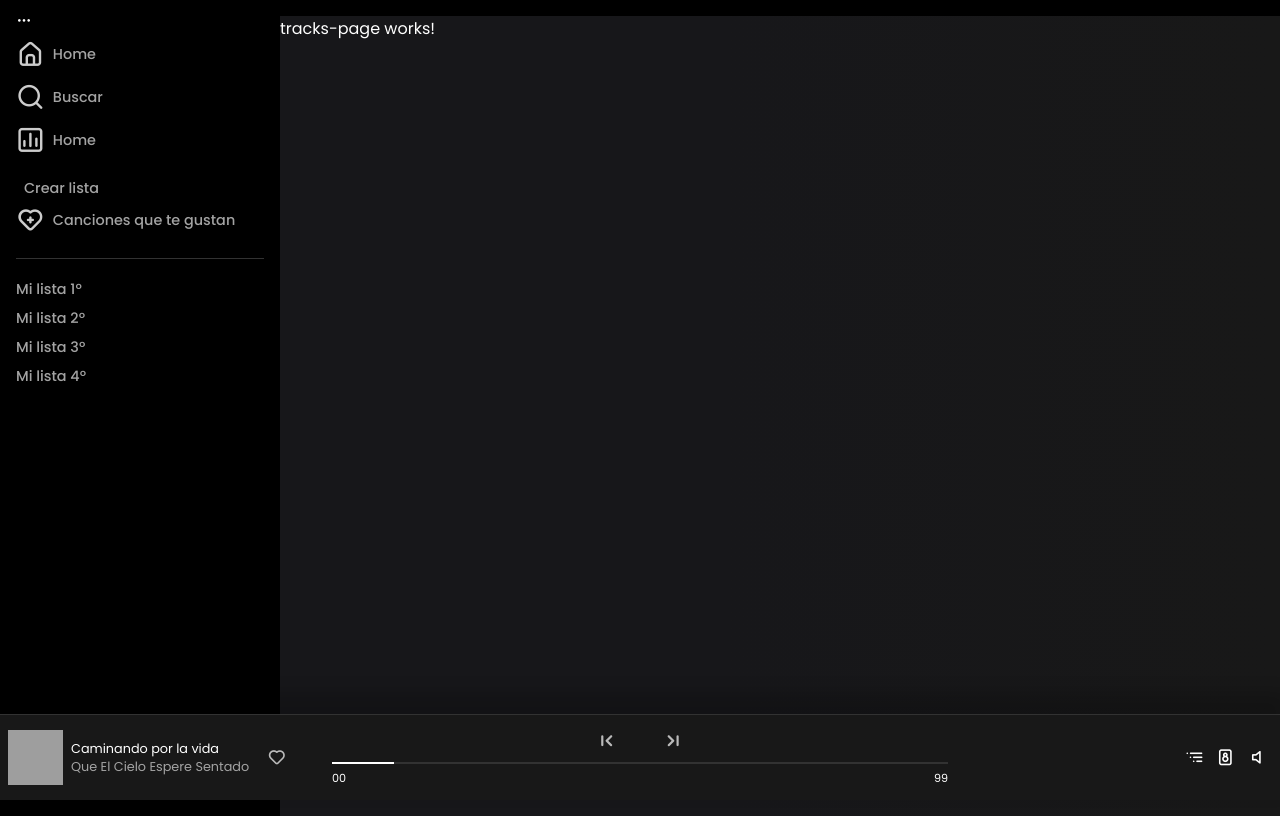
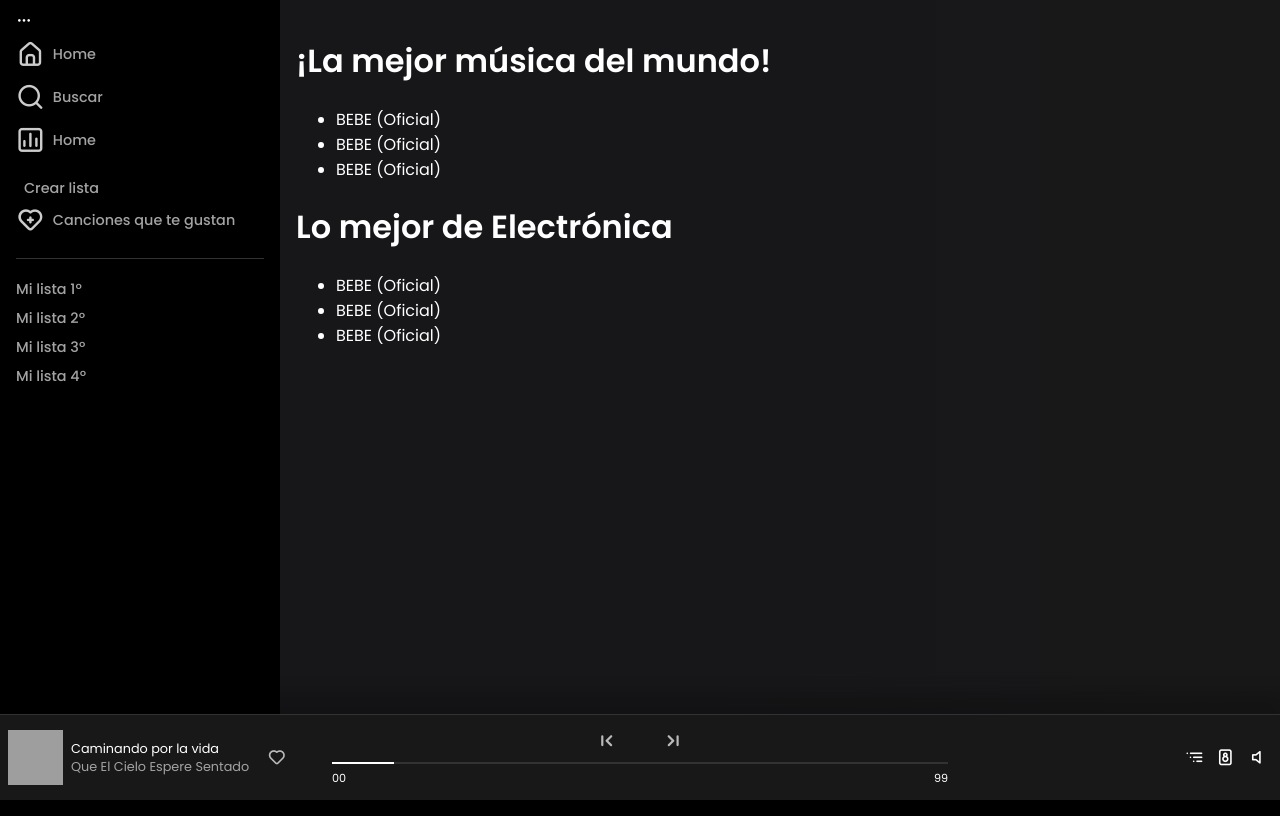
Before and after one commit to heerreeraa/spotify, an Angular app: page /tracks in a window 1280 px wide. Built offline with nearby package versions, Linux system fonts and the light colour scheme; grey boxes are pictures that could not be loaded.

Commit message:
Comunication between components (parent-son)

```diff
--- a/src/app/modules/tracks/pages/tracks-page/tracks-page.component.css
+++ b/src/app/modules/tracks/pages/tracks-page/tracks-page.component.css
@@ -0,0 +1,3 @@
+.tracks-page {
+    padding: 1rem;
+}
--- a/src/app/modules/tracks/pages/tracks-page/tracks-page.component.html
+++ b/src/app/modules/tracks/pages/tracks-page/tracks-page.component.html
@@ -1 +1,7 @@
-<p>tracks-page works!</p>
+<div class="tracks-page">
+    <!-- Section top (Smal) -->
+    <app-section-generic [dataTracks]="mockTracksList" [mode]="'small'" [title]="'¡La mejor música del mundo!'"></app-section-generic>
+    <!-- Section medium (big) -->
+    <app-section-generic [dataTracks]="mockTracksList" [mode]="'big'" [title]="'Lo mejor de Electrónica'"></app-section-generic>
+
+</div>
--- a/src/app/modules/tracks/pages/tracks-page/tracks-page.component.ts
+++ b/src/app/modules/tracks/pages/tracks-page/tracks-page.component.ts
@@ -1,4 +1,4 @@
-import { Component } from '@angular/core';
+import { Component, OnInit } from '@angular/core';
 
 @Component({
   selector: 'app-tracks-page',
@@ -6,5 +6,23 @@ import { Component } from '@angular/core';
   styleUrls: ['./tracks-page.component.css']
 })
 export class TracksPageComponent {
+    mockTracksList = [
+        {
+            name: 'BEBE (Oficial)',
+        },
+        {
+            name: 'BEBE (Oficial)',
+        },
+        {
+            name: 'BEBE (Oficial)',
+        }
+    ]
 
+    constructor() {
+
+    }
+
+    ngOnInit(): void {
+
+    }
 }
--- a/src/app/modules/tracks/tracks.module.ts
+++ b/src/app/modules/tracks/tracks.module.ts
@@ -3,6 +3,7 @@ import { CommonModule } from '@angular/common';
 
 import { TracksRoutingModule } from './tracks-routing.module';
 import { TracksPageComponent } from './pages/tracks-page/tracks-page.component';
+import { SharedModule } from '@shared/shared.module';
 
 
 @NgModule({
@@ -11,7 +12,8 @@ import { TracksPageComponent } from './pages/tracks-page/tracks-page.component';
   ],
   imports: [
     CommonModule,
-    TracksRoutingModule
+    TracksRoutingModule,
+    SharedModule
   ]
 })
 export class TracksModule { }
--- /dev/null
+++ b/src/app/shared/components/card-player/card-player.component.html
@@ -0,0 +1 @@
+<p>card-player works!</p>
--- /dev/null
+++ b/src/app/shared/components/section-generic/section-generic.component.html
@@ -0,0 +1,12 @@
+<div class="section--generic">
+    <h1 class="section--generic__title">{{title}}</h1>
+
+    <div class="section--generic__player--zone">
+        <ul class="player--list" [ngClass]="{'card-small':mode === 'small','card-big':mode === 'big'}">
+            <li *ngFor="let track of dataTracks">
+                <!-- <app-card-player [track]="track" [mode]="mode"></app-card-player> -->
+                {{track.name}}
+            </li>
+        </ul>
+    </div>
+</div>
--- /dev/null
+++ b/src/app/shared/components/section-generic/section-generic.component.ts
@@ -0,0 +1,22 @@
+import { Component, Input, OnInit } from '@angular/core';
+
+@Component({
+  selector: 'app-section-generic',
+  templateUrl: './section-generic.component.html',
+  styleUrls: ['./section-generic.component.css']
+})
+export class SectionGenericComponent {
+
+    @Input() title: string = ''
+    @Input() mode: 'small' | 'big' = 'big'
+    @Input() dataTracks: Array<any> = []
+
+    constructor() {
+
+    }
+
+    ngOnInit(): void{
+
+    }
+
+}
```
Also changed, not shown: src/app/shared/components/card-player/card-player.component.ts (added, +10 -0 lines), src/app/shared/shared.module.ts (+8 -2 lines), src/app/shared/components/card-player/card-player.component.css (added), src/app/shared/components/section-generic/section-generic.component.css (added), 2 other files (tests, documents, lock files or other folders).
